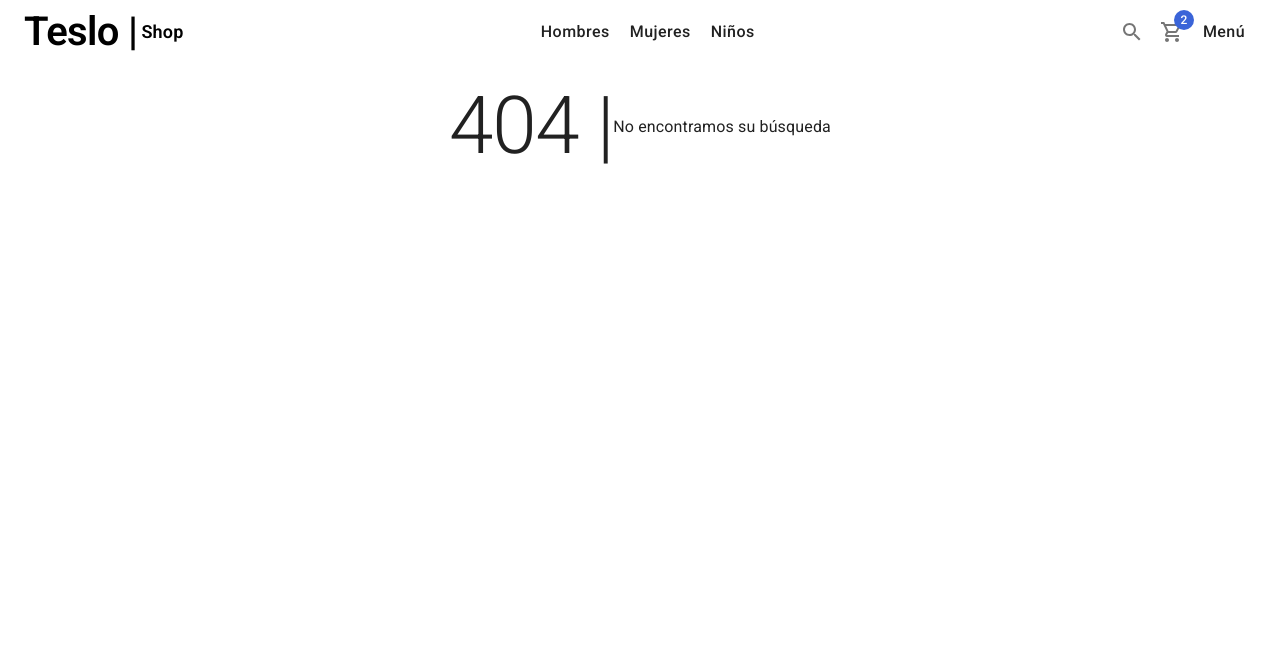
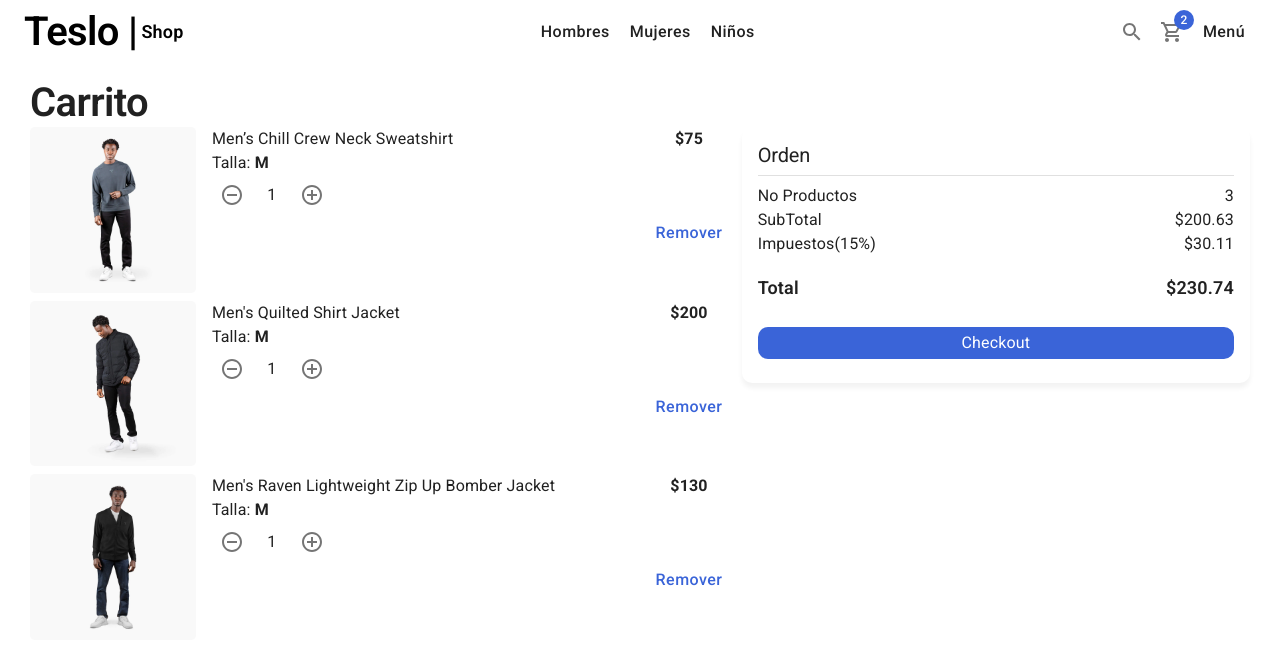
Before and after one commit to RicardoDev2000/tienda-online, a Next.js app: page /cart in a window 1280 px wide. Before the commit this address had no page. Shown: the top 668 px of the page. Built offline with nearby package versions, Linux system fonts and the light colour scheme.

Commit message:
Pagina de direccion Lista

```diff
--- /dev/null
+++ b/components/cart/CartList.tsx
@@ -0,0 +1,57 @@
+import { Button, CardActionArea, CardMedia, Grid, Link, Typography } from '@mui/material';
+import { initialData } from '../../database/products';
+import { ItemCounter } from '../ui';
+import { FC } from 'react';
+
+interface Props{
+    editable?:boolean;
+}
+
+
+export const CartList:FC<Props> = ({editable}) => {
+    const productsInCart=[
+        initialData.products[0],
+        initialData.products[1],
+        initialData.products[2], ]
+
+  return (
+    <>
+    {
+        productsInCart.map(
+            product=>  (
+                <Grid container spacing={2} key={product.slug} sx={{mb:1}}>
+                    <Grid item xs={3}>
+                        <Link href='/product/slug'>
+                            <CardActionArea>
+                                <CardMedia
+                                image={`products/${product.images[0] }`}
+                                component='img'
+                                sx={{borderRadius:'5px'}}
+                                />
+                            </CardActionArea>
+                        </Link>
+                    </Grid>
+                    <Grid item xs={7}>
+                        <Typography>{product.title}</Typography>
+                        <Typography>Talla: <strong>M</strong></Typography>
+                        {
+                            editable ? <ItemCounter contador={0}/>
+                                     : <Typography>3</Typography>
+                        }
+
+                    </Grid>
+                    <Grid item xs={2} display='flex' alignItems='center' flexDirection='column'>
+                        <Typography fontWeight='1000'>${product.price}</Typography>
+                        {/*Editable */}
+                        {
+                            editable &&
+                            <Button variant='text' color='secondary' sx={{ mt:8, '&:hover':{backgroundColor:'#274494', color:'#fff' }}} >Remover</Button>
+                        }
+                    </Grid>
+                </Grid>
+            )
+        )
+    }
+    </>
+  )
+}
--- /dev/null
+++ b/components/cart/OrdenSumary.tsx
@@ -0,0 +1,36 @@
+import { Grid, Typography } from "@mui/material"
+
+export const OrdenSumary = () => {
+  return (
+    <Grid container>
+          <Grid xs={6} item>
+          <Typography>No Productos</Typography>
+          </Grid>
+          <Grid xs={6} item display='flex' justifyContent='end'>
+          <Typography>3</Typography>
+          </Grid>
+
+          <Grid xs={6} item>
+          <Typography>SubTotal</Typography>
+          </Grid>
+          <Grid xs={6} item display='flex' justifyContent='end'>
+          <Typography>$200.63</Typography>
+          </Grid>
+
+          <Grid xs={6} item>
+          <Typography>Impuestos(15%)</Typography>
+          </Grid>
+          <Grid xs={6} item display='flex' justifyContent='end'>
+          <Typography>$30.11</Typography>
+          </Grid>
+
+          <Grid  item xs={6} sx={{mt:2}}>
+          <Typography variant='subtitle1' content='h2'>Total</Typography>
+          </Grid>
+          <Grid item xs={6} sx={{mt:2}} display='flex' justifyContent='end'>
+          <Typography variant='subtitle1'>$230.74</Typography>
+          </Grid>
+
+    </Grid>
+  )
+}
--- /dev/null
+++ b/components/cart/index.ts
@@ -0,0 +1,2 @@
+export * from "./CartList";
+export * from "./OrdenSumary";
--- a/components/layouts/ShopLayouts.tsx
+++ b/components/layouts/ShopLayouts.tsx
@@ -42,7 +42,7 @@ export const ShopLayouts: FC<Props> = ({ children,title, pageDescription, imageF
 
         {/*FOOTER*/}
         <footer>
-            {/*Todo:FOOTER */}
+            {/*TODO:FOOTER */}
         </footer>
 
     </>
--- a/components/products/SizeSelector.tsx
+++ b/components/products/SizeSelector.tsx
@@ -1,7 +1,6 @@
 import { FC } from 'react';
 import { ISizes } from '../../interfaces/products';
 import { Box, Button } from '@mui/material';
-import { inherits } from 'util';
 
 interface Props{
     sizes:ISizes[];
@@ -19,7 +18,6 @@ export const SizeSelector:FC<Props> = ({sizes, selectedSize}) => {
                    color: selectedSize == size ?  '#1E1E1E' : 'inherit'
                   },
                    }} >
-
                   {size}
 
               </Button>
--- a/src/pages/404.tsx
+++ b/src/pages/404.tsx
@@ -12,7 +12,7 @@ const Custom404 = () => {
         sx={ {  flexDirection:{xs:'column',sm:'row'}  } }>
 
             <Typography variant='h1' component='h1' fontSize={80} fontWeight={200} >404 |</Typography>
-            <Typography marginLeft='0'  >No encontramos su búsqueda</Typography>
+            <Typography marginLeft='0' >No encontramos su búsqueda</Typography>
         </Box>
     </ShopLayouts>
   )
--- a/src/pages/cart/empty.tsx
+++ b/src/pages/cart/empty.tsx
@@ -10,7 +10,7 @@ const emptyPage = () => {
                 justifyContent='center'
                 alignItems='center'
                 height='calc(1000vh-200px)'
-                sx={ {  flexDirection:{xs:'column',sm:'row'}  } }>
+                sx={ { flexDirection:{xs:'column',sm:'row'}  } }>
         <RemoveShoppingCartOutlined sx={{fontSize:100}}/>
             <Box display='flex' flexDirection='column' alignItems='center'>
                 <Typography marginLeft='2'>Su carrito esta vacio</Typography>
--- /dev/null
+++ b/src/pages/cart/index.tsx
@@ -0,0 +1,34 @@
+import { Typography, Grid, Card, CardContent, Divider, Box, Button } from '@mui/material';
+import { ShopLayouts } from "../../../components/layouts"
+import { CartList, OrdenSumary } from '../../../components/cart';
+
+const CartPage = () => {
+  return (
+    <ShopLayouts title={"Carrito-3"} pageDescription={"Pagina de carrito de compras"}>
+        <Typography variant="h1" component="h1">Carrito</Typography>
+        <Grid container>
+            <Grid item xs={12} sm={7}>
+               <CartList editable/>
+            </Grid>
+
+            <Grid item xs={12} sm={5}>
+                <Card className='summary-card'>
+                    <CardContent>
+                        <Typography variant='h2'>Orden</Typography>
+                        <Divider sx={{my:1}}/>
+                        <OrdenSumary/>
+
+                        <Box>
+                            <Button sx={{mt:3, '&:hover':{backgroundColor: '#274494'} }} color='secondary' fullWidth>
+                                <Typography>Checkout</Typography>
+                            </Button>
+                        </Box>
+                    </CardContent>
+                </Card>
+            </Grid>
+        </Grid>
+    </ShopLayouts>
+  )
+}
+
+export default CartPage
--- a/src/pages/product/slug.tsx
+++ b/src/pages/product/slug.tsx
@@ -27,13 +27,13 @@ export const ProductPage = () => {
                       <Box sx={{my:2}}>
                             <Typography variant='subtitle2'>Cantidad</Typography>
                             <ItemCounter contador={0}/>
-                            <SizeSelector sizes={product.sizes} selectedSize={product.sizes[2]} />
+                            <SizeSelector sizes={product.sizes} selectedSize={product.sizes[4]} />
                       </Box>
 
                       <Button color="secondary" sx={{
                   '&:hover': {
                     backgroundColor:'#274494'
-                  },
+                  }
                    }} >
                         Agregar al carrito
                       </Button>
--- a/styles/globals.css
+++ b/styles/globals.css
@@ -20,11 +20,9 @@
 
 
 .circular-btn {
+
   border-radius: 30px;
 }
-
-
-
 
 .summary-card {
   border: 1px solid rgba(0, 0, 0, 0.1);
```
Also changed, not shown: src/pages/checkout/address.tsx (added, +58 -0 lines).
